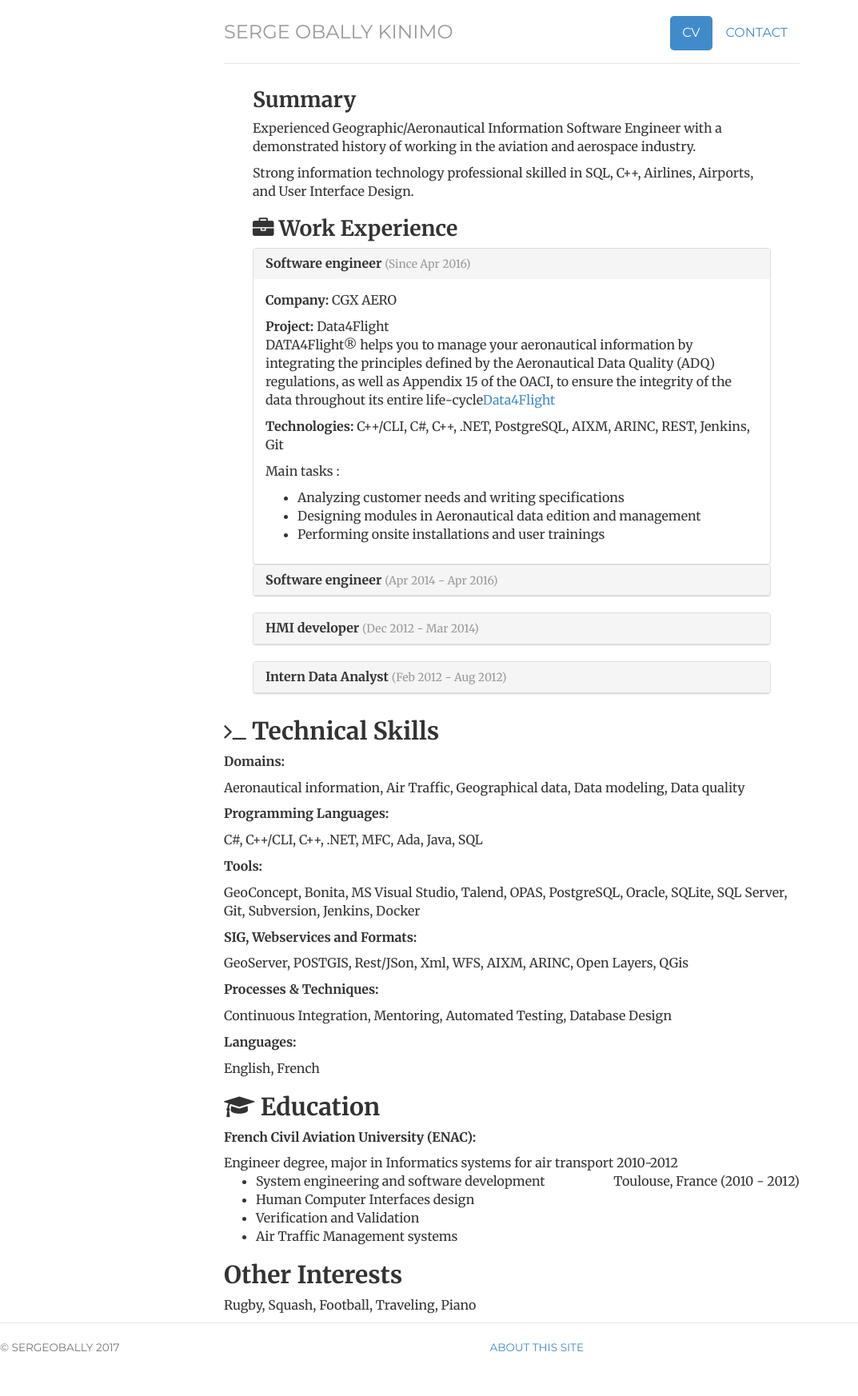
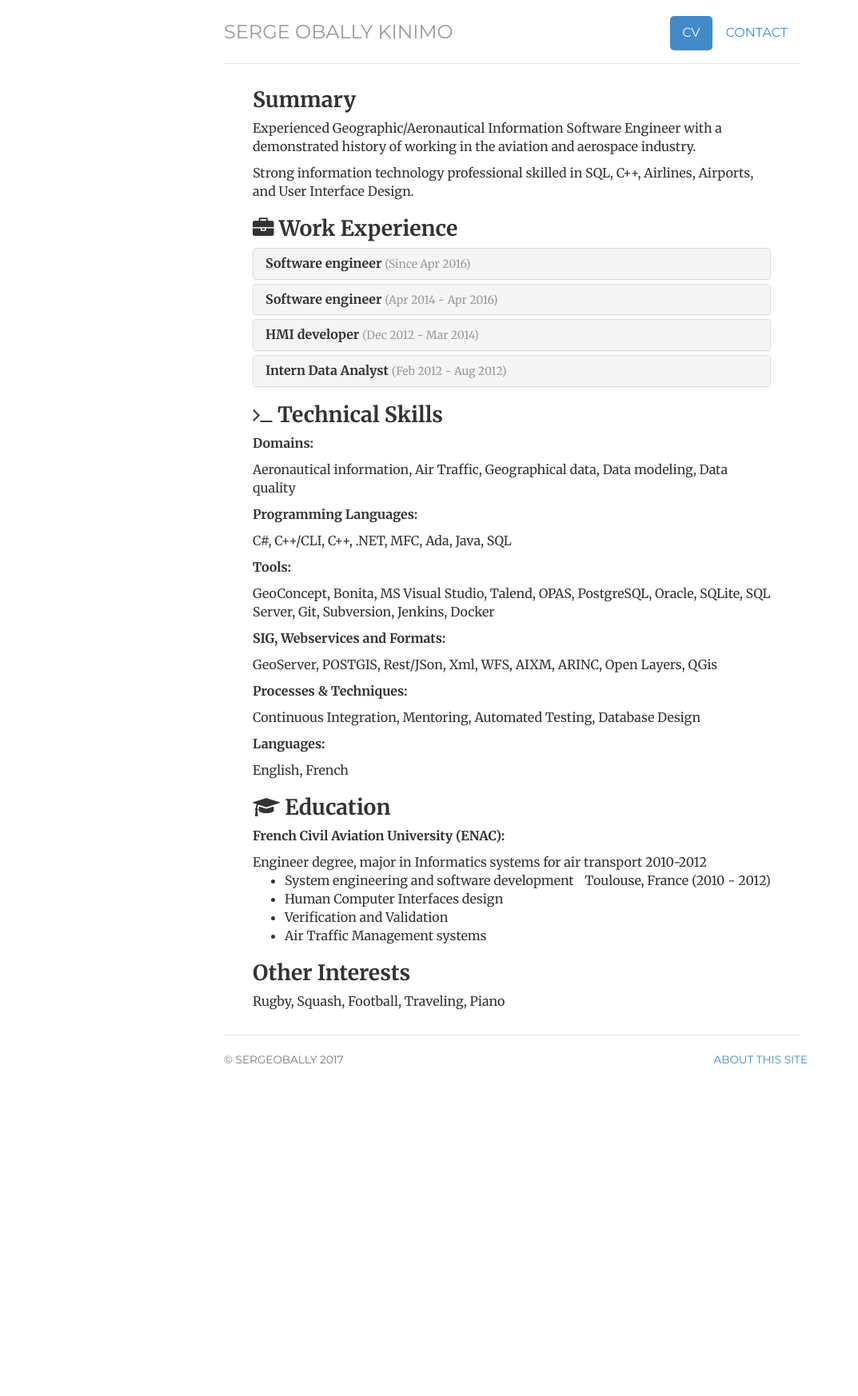
Before and after one commit to sergeobally/sergeobally.github.io, a Jekyll site: the page built from cv/index.html, in a window 1280 px wide. Shown: the whole page at 80% size, without its empty margins (0-1073 px from the left). Built offline with Jekyll 4.4.1, drawn with Linux system fonts in a browser that asks for light colours; after the commit the page ends 1387 px from its top, so only the background shows below that.

Commit message:
Fix collapse in cv part 3

```diff
--- a/cv/index.html
+++ b/cv/index.html
@@ -24,12 +24,11 @@ description: CV for Serge Obally Kinimo.
 			</h4>
 		</div>
 		<div id="collapse1" class="panel-collapse collapse">
-	</div>
 			<div class="panel-body">
 				  <p><b>Company:</b> CGX AERO</p>
 				  <p><b>Project:</b> Data4Flight <br/> DATA4Flight® helps you to manage your aeronautical information by integrating the principles defined by the Aeronautical Data Quality (ADQ) regulations, as well as Appendix 15 of the OACI, to ensure the integrity of the data throughout its entire life-cycle<a href="http://www.cgx-group.com/en/aero/aim-2.htm">Data4Flight</a></p>
 				  <p><b>Technologies:</b> C++/CLI, C#, C++, .NET, PostgreSQL, AIXM, ARINC, REST, Jenkins, Git</p>
-          <p>Main tasks : <p/>
+				  <p>Main tasks : </p>
 					<ul>
 					  <li>Analyzing customer needs and writing specifications</li>
 					  <li>Designing modules in Aeronautical data edition and management</li>
```
Lines whose indentation alone changed are shown as unchanged.
